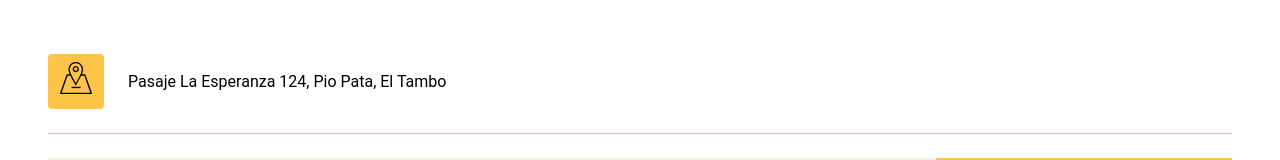
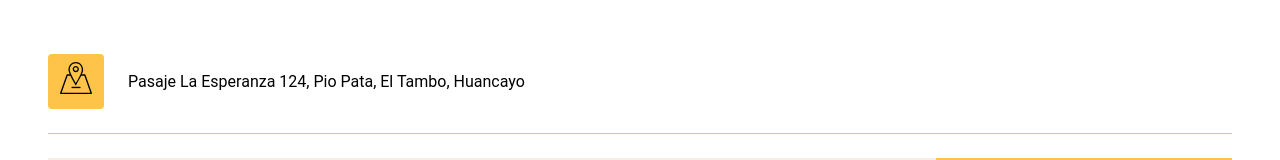
Before and after one commit to raffo1234/esperanza124, a Next.js app: page /sections/Address in a window 1280 px wide. Shown: the part 258-418 px from the top of the page. Built offline with nearby package versions, Linux system fonts and the light colour scheme.

Commit message:
feat: improve styles

```diff
--- a/pages/sections/Address.js
+++ b/pages/sections/Address.js
@@ -16,7 +16,7 @@ export default function Address() {
             <div className="px-3 py-2 rounded bg-warning">
               <Image alt="" width="32" height="32" src={location} />
             </div>
-            <p>Pasaje La Esperanza 124, Pio Pata, El Tambo</p>
+            <p>Pasaje La Esperanza 124, Pio Pata, El Tambo, Huancayo</p>
           </h3>
           <div className="w-full h-px my-2 lg:my-6 bg-warning"></div>
           <div className="relative">
--- a/pages/sections/Features.js
+++ b/pages/sections/Features.js
@@ -16,7 +16,7 @@ export default function Features() {
         <div className="items-start space-y-16 lg:space-y-0 lg:space-x-16 lg:flex">
           <div className="flex-1 ">
             <div className="items-center w-full mb-4 border-b-4 border-success sm:flex">
-              <div className="flex items-center self-stretch px-10 text-4xl font-bold bg-success">
+              <div className="flex items-center self-stretch px-10 text-4xl font-bold text-white bg-success">
                 B
               </div>
               <div className="flex items-center flex-1 p-3 space-x-4 lg:p-4 text-blue-dark">
--- a/pages/sections/Gallery.js
+++ b/pages/sections/Gallery.js
@@ -22,7 +22,7 @@ export default function Gallery() {
         <Subtitle>Galeria</Subtitle>
         <div className="space-y-5">
           <div className="flex items-center space-x-5">
-            <div className="relative flex-1 h-[350px] lg:h-[500px] overflow-hidden rounded-lg">
+            <div className="relative flex-1 h-[350px] lg:h-[500px] overflow-hidden rounded-lg ">
               <Image
                 src={image2}
                 className="relative z-10"
```
